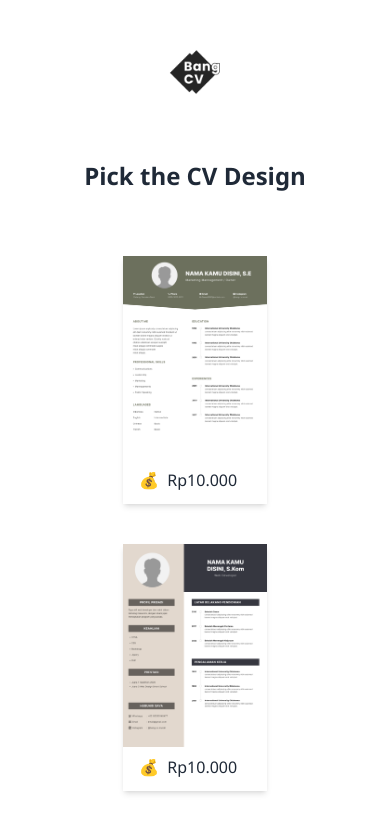
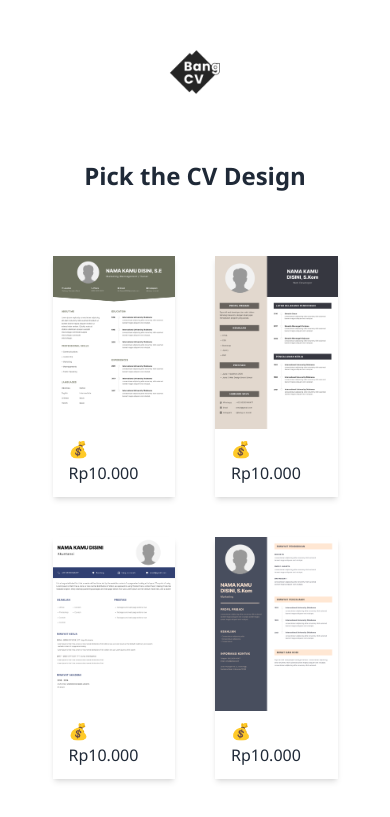
Before and after one commit to adydetra/bangcv, a Next.js app: page / in a window 390 px wide. Shown: the top 817 px of the page. Built offline with nearby package versions, Linux system fonts and the light colour scheme.

Commit message:
Update design for mobile

```diff
--- a/pages/index.js
+++ b/pages/index.js
@@ -134,7 +134,7 @@ export default function Home() {
 
             {cv.map(cv => {
               return (
-              <div className="card bg-base-100 shadow-md basis-36 lg:basis-3/12 rounded-none" key={cv.id}>
+              <div className="card bg-base-100 shadow-md basis-5/12 lg:basis-3/12 rounded-none" key={cv.id}>
                 <figure><Image src={cv.image} quality={100} width={100} height={100} class="shadow w-full" alt="Refresh jika gambar tidak muncul" unoptimized/></figure>
                     <div className="card-body px-4 pt-2 pb-1 lg:py-6 lg:p-8">
                         <h2 className="card-title font-bold hidden lg:block">Kode: {cv.judul}</h2>
```
